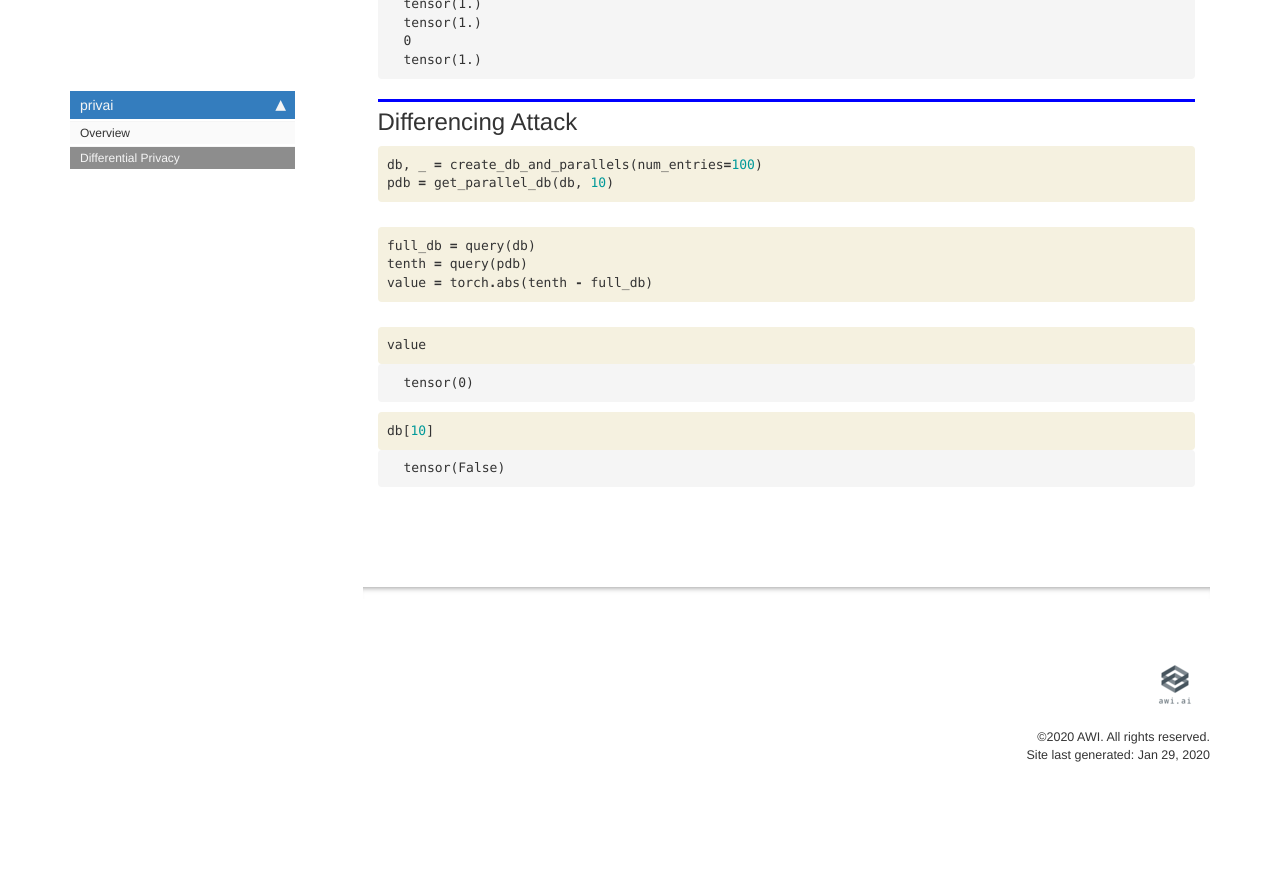
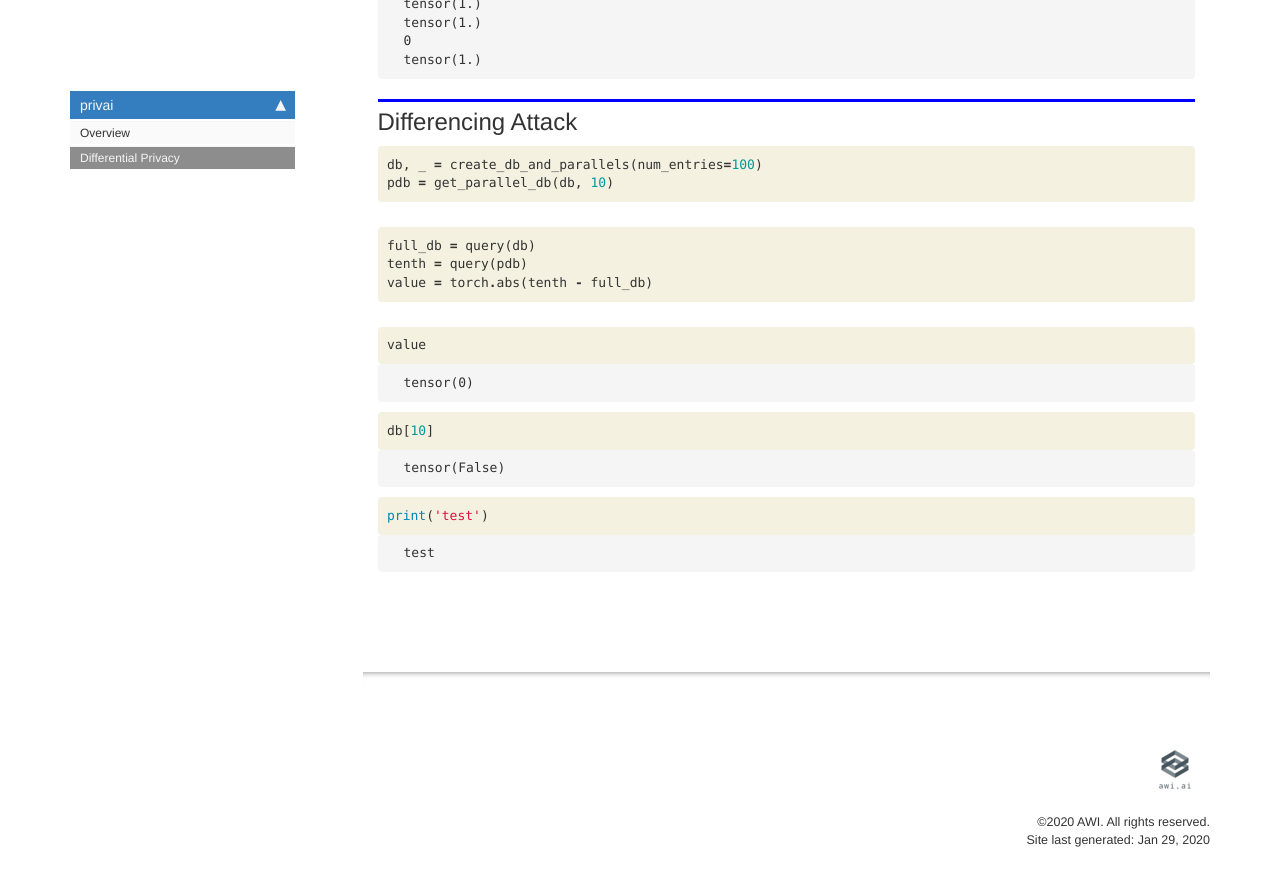
Before and after one commit to sgaseretto/privai, a Jekyll site: the page built from docs/01-differential-privacy.html, in a window 1280 px wide and 900 px high, scrolled down 4737 px. Shown: the top 886 px of the window. Built offline with Jekyll 4.4.1, drawn with Linux system fonts in a browser that asks for light colours; nearby versions of some CDN libraries; comment, search, counter and statistics services are not loaded; before the commit the page ends 5552 px from its top, so only the background shows below that.

Commit message:
Test nbdev

```diff
--- a/docs/01-differential-privacy.html
+++ b/docs/01-differential-privacy.html
@@ -704,4 +704,31 @@ tensor(1.)
 </div>
 
 </div>
+<div class="cell border-box-sizing code_cell rendered">
+<div class="input">
+
+<div class="inner_cell">
+    <div class="input_area">
+<div class=" highlight hl-ipython3"><pre><span></span><span class="nb">print</span><span class="p">(</span><span class="s1">&#39;test&#39;</span><span class="p">)</span>
+</pre></div>
+
+    </div>
 </div>
+</div>
+
+<div class="output_wrapper">
+<div class="output">
+
+<div class="output_area">
+
+<div class="output_subarea output_stream output_stdout output_text">
+<pre>test
+</pre>
+</div>
+</div>
+
+</div>
+</div>
+
+</div>
+</div>
```
Also changed, not shown: 1 other file.
